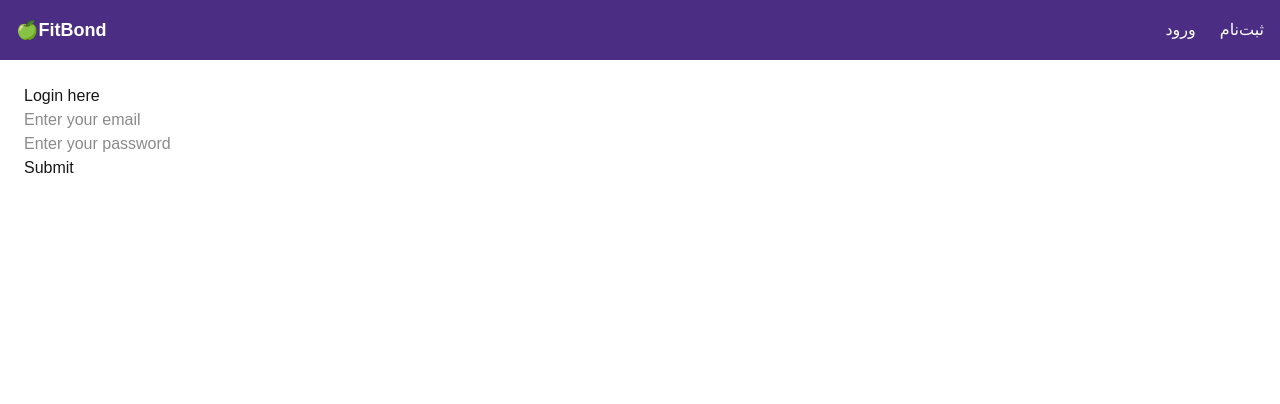
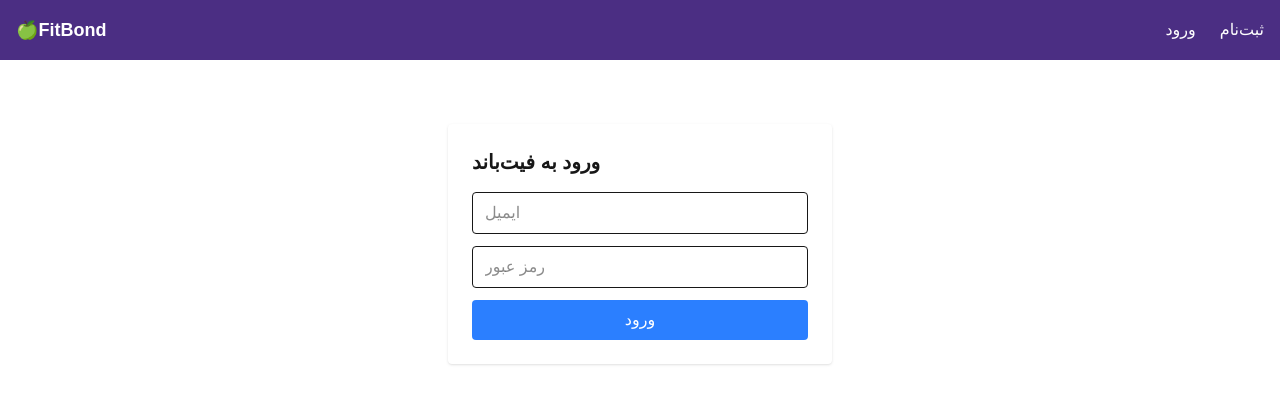
Before and after one commit to mehrcode/fitbond_frontend, a Next.js app: page /login in a window 1280 px wide. Shown: the top 404 px of the page. Built offline with nearby package versions, Linux system fonts and the light colour scheme.

Commit message:
update login

```diff
--- a/src/app/login/page.tsx
+++ b/src/app/login/page.tsx
@@ -1,71 +1,75 @@
 'use client'
+import React, { useState, FormEvent } from "react";
+import axios from "axios";
+import { useRouter } from "next/navigation";
 
-import React, { FormEvent, useState } from 'react'
-import axios from "axios"
-import { useRouter } from 'next/navigation'
-
-
-const Login: React.FC = () => {
-    const [email, setEmail] = useState("")
-    const [password, setPassword] = useState("")
+export default function LoginPage() {
+    const [email, setEmail] = useState("");
+    const [password, setPassword] = useState("");
+    const [error, setError] = useState(""); // 👈 برای نمایش ارور
     const router = useRouter();
 
     const handleLoginSubmit = async (e: FormEvent) => {
         e.preventDefault();
-        console.log("clicked");
+        setError(""); // هر بار ریستش کنیم
 
-        const body = JSON.stringify({ email, password });
-
-        const config = {
+        try {
+            const response = await axios.post(
+                "https://fitbond-backend.onrender.com/api/token/",
+                {
+                    email,
+                    password
+                },
+                {
                     headers: {
                         "Content-Type": "application/json",
-                "Accept": "application/json",
-            },
-            // timeout: 10000,
-        };
+                        "Accept": "application/json"
+                    }
+                }
+            );
 
-        const baseURL = process.env.NEXT_PUBLIC_API_BASE_URL;
-        const url = `${baseURL}/api/token/`;
-
-        try {
-            const response = await axios.post(url, body, config);
-
-            if (response.data) {
-                console.log("access token:", response.data.access);
             localStorage.setItem("access", response.data.access);
             router.push("/habitlog");
+        } catch (err: any) {
+            console.error("Login failed:", err);
+            if (err.response && err.response.status === 401) {
+                setError("ایمیل یا رمز عبور اشتباه است.");
+            } else {
+                setError("مشکلی در ورود پیش آمد. دوباره امتحان کنید.");
             }
-        } catch (error) {
-            console.error("Login failed:", error);
         }
     };
 
     return (
-        <div>
-            <h1>Login here</h1>
+        <div className="max-w-sm mx-auto mt-10 p-6 bg-white rounded shadow">
+            <h2 className="text-xl font-bold mb-4">ورود به فیت‌باند</h2>
             <form onSubmit={handleLoginSubmit}>
-                <div>
                 <input
                     type="email"
-                        placeholder='Enter your email'
+                    placeholder="ایمیل"
                     value={email}
                     onChange={(e) => setEmail(e.target.value)}
+                    className="w-full mb-3 px-3 py-2 border rounded"
+                    required
                 />
-                </div>
-                <div>
                 <input
                     type="password"
-                        placeholder='Enter your password'
+                    placeholder="رمز عبور"
                     value={password}
                     onChange={(e) => setPassword(e.target.value)}
+                    className="w-full mb-3 px-3 py-2 border rounded"
+                    required
                 />
-                </div>
-                <button type='submit'>
-                    Submit
+                {error && (
+                    <div className="text-red-600 text-sm mb-3">{error}</div>
+                )}
+                <button
+                    type="submit"
+                    className="w-full bg-blue-500 text-white py-2 rounded hover:bg-blue-600 transition"
+                >
+                    ورود
                 </button>
             </form>
         </div>
     );
-};
-
-export default Login;
+}
```
Lines whose indentation alone changed are shown as unchanged.
